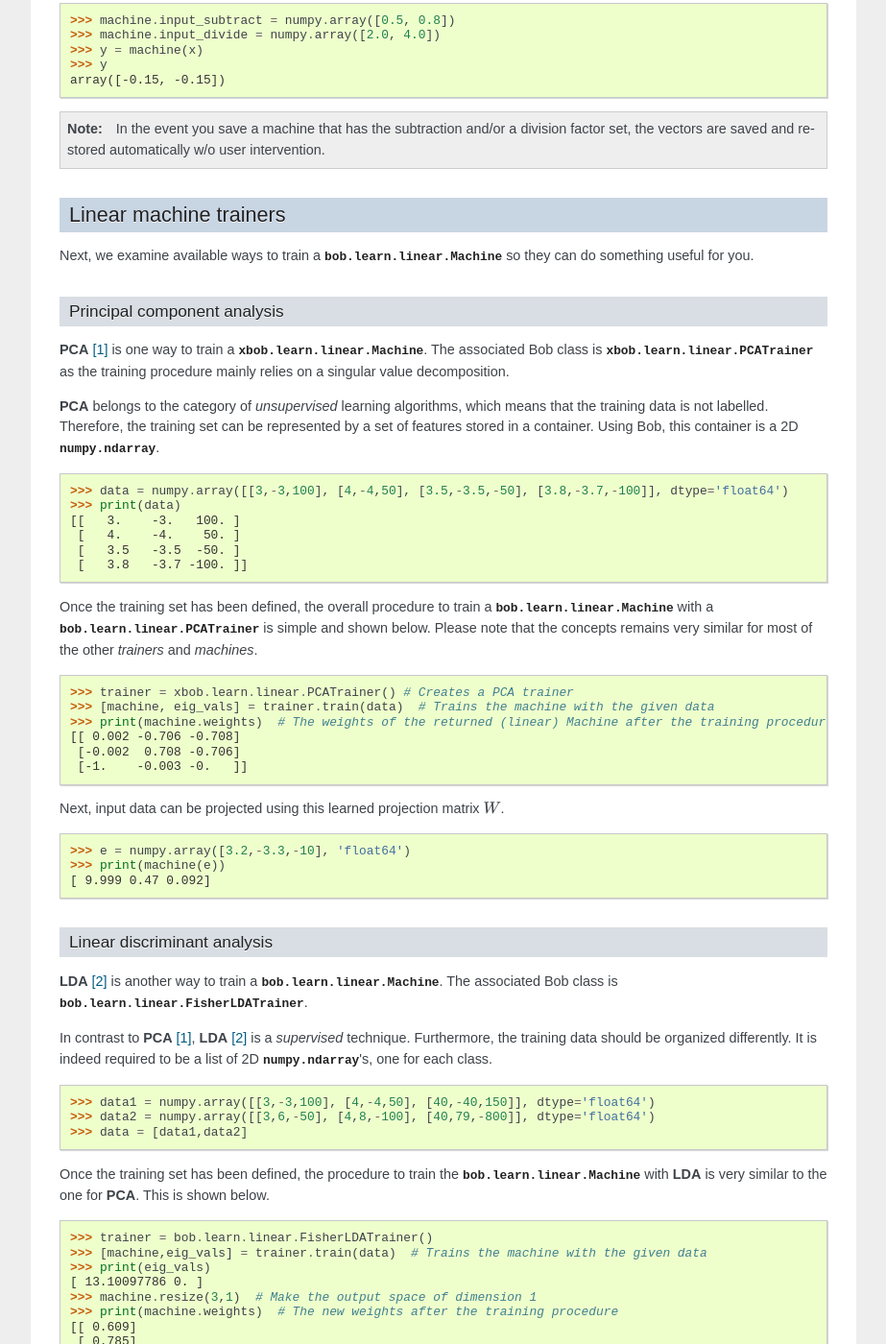
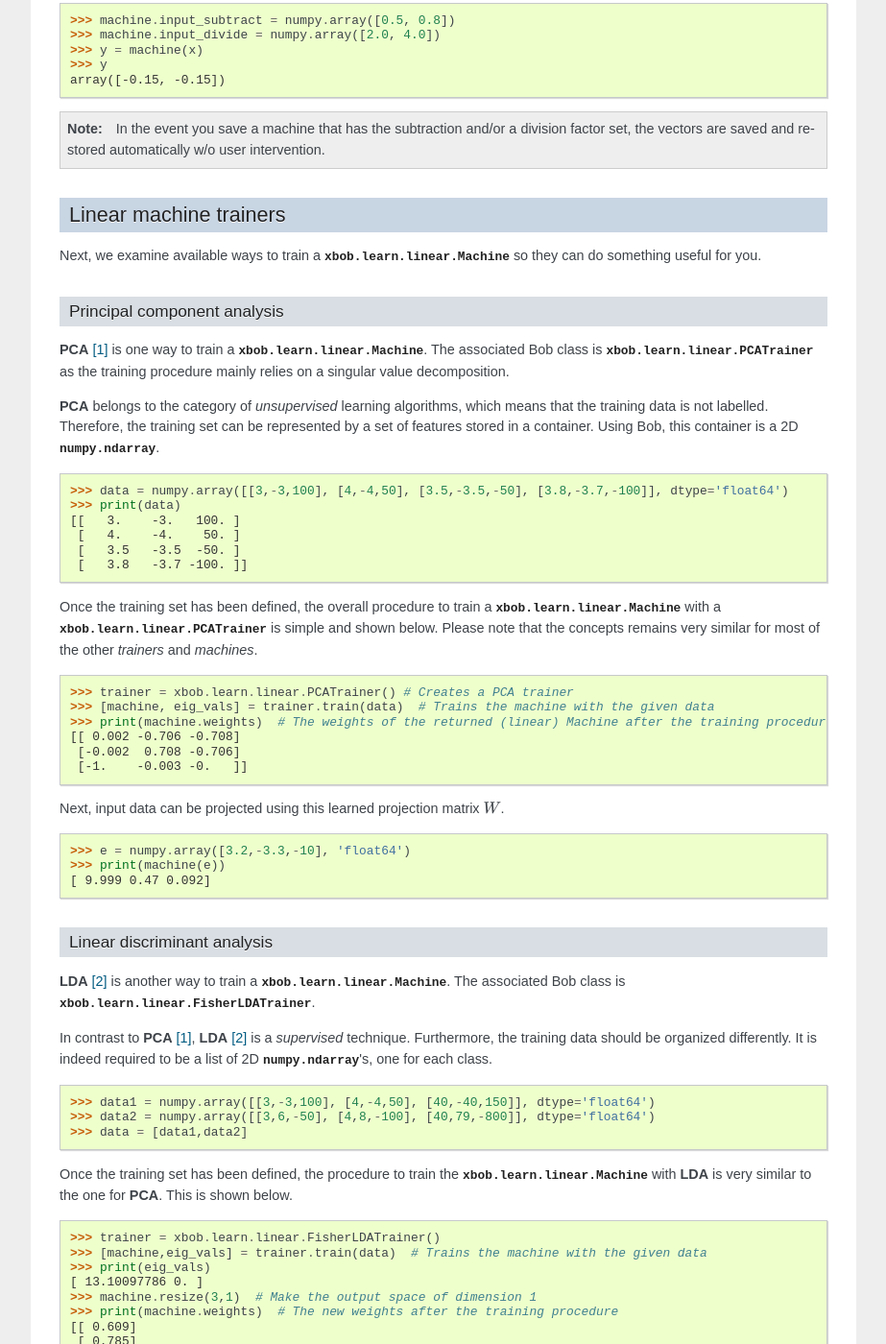
Before and after one commit to bioidiap/bob.learn.linear, a Sphinx documentation site: the page built from doc/guide.rst, in a window 1280 px wide and 1400 px high, scrolled down 1319 px. Shown: the whole window at 96% size, without its empty margins (198-1121 px from the left). Built offline with Sphinx 7.4.7, drawn with Linux system fonts in a browser that asks for light colours; formulas are drawn with MathJax 3.

Commit message:
Documentation fixes

```diff
--- a/doc/conf.py
+++ b/doc/conf.py
@@ -99,7 +99,7 @@ release = distribution.version
 
 # List of patterns, relative to source directory, that match files and
 # directories to ignore when looking for source files.
-exclude_patterns = ['links.rst']
+exclude_patterns = ['**/links.rst']
 
 # The reST default role (used for this markup: `text`) to use for all documents.
 #default_role = None
@@ -243,8 +243,10 @@ latex_logo = ''
 
 # Included after all input documents
 rst_epilog = """
+.. |project| replace:: Bob
+.. |url| replace:: https://www.idiap.ch/software/bob/
 .. |version| replace:: %s
-.. |project| replace:: Bob
+.. |current-year| date:: %%Y
 """ % (version,)
 
 # -- Options for manual page output --------------------------------------------
--- a/doc/guide.rst
+++ b/doc/guide.rst
@@ -10,10 +10,10 @@
 
 .. testsetup:: *
 
+   import os
    import numpy
-   import bob
    import tempfile
-   import os
+   import xbob.learn.linear
 
    current_directory = os.path.realpath(os.curdir)
    temp_dir = tempfile.mkdtemp(prefix='bob_doctest_')
@@ -126,7 +126,7 @@ property:
 Linear machine trainers
 -----------------------
 
-Next, we examine available ways to train a :py:class:`bob.learn.linear.Machine`
+Next, we examine available ways to train a :py:class:`xbob.learn.linear.Machine`
 so they can do something useful for you.
 
 Principal component analysis
@@ -152,8 +152,8 @@ this container is a 2D :py:class:`numpy.ndarray`.
     [   3.8   -3.7 -100. ]]
 
 Once the training set has been defined, the overall procedure to train a
-:py:class:`bob.learn.linear.Machine` with a
-:py:class:`bob.learn.linear.PCATrainer` is simple and shown below. Please note
+:py:class:`xbob.learn.linear.Machine` with a
+:py:class:`xbob.learn.linear.PCATrainer` is simple and shown below. Please note
 that the concepts remains very similar for most of the other `trainers` and
 `machines`.
 
@@ -181,9 +181,9 @@ Next, input data can be projected using this learned projection matrix
 Linear discriminant analysis
 ============================
 
-**LDA** [2]_ is another way to train a :py:class:`bob.learn.linear.Machine`.
+**LDA** [2]_ is another way to train a :py:class:`xbob.learn.linear.Machine`.
 The associated |project| class is
-:py:class:`bob.learn.linear.FisherLDATrainer`.
+:py:class:`xbob.learn.linear.FisherLDATrainer`.
 
 In contrast to **PCA** [1]_, **LDA** [2]_ is a `supervised` technique.
 Furthermore, the training data should be organized differently. It is indeed
@@ -197,13 +197,13 @@ required to be a list of 2D :py:class:`numpy.ndarray`\'s, one for each class.
    >>> data = [data1,data2]
 
 Once the training set has been defined, the procedure to train the
-:py:class:`bob.learn.linear.Machine` with **LDA** is very similar to the one
+:py:class:`xbob.learn.linear.Machine` with **LDA** is very similar to the one
 for **PCA**. This is shown below.
 
 .. doctest::
    :options: +NORMALIZE_WHITESPACE
 
-   >>> trainer = bob.learn.linear.FisherLDATrainer()
+   >>> trainer = xbob.learn.linear.FisherLDATrainer()
    >>> [machine,eig_vals] = trainer.train(data)  # Trains the machine with the given data
    >>> print(eig_vals)  # doctest: +SKIP
    [ 13.10097786 0. ]
```
